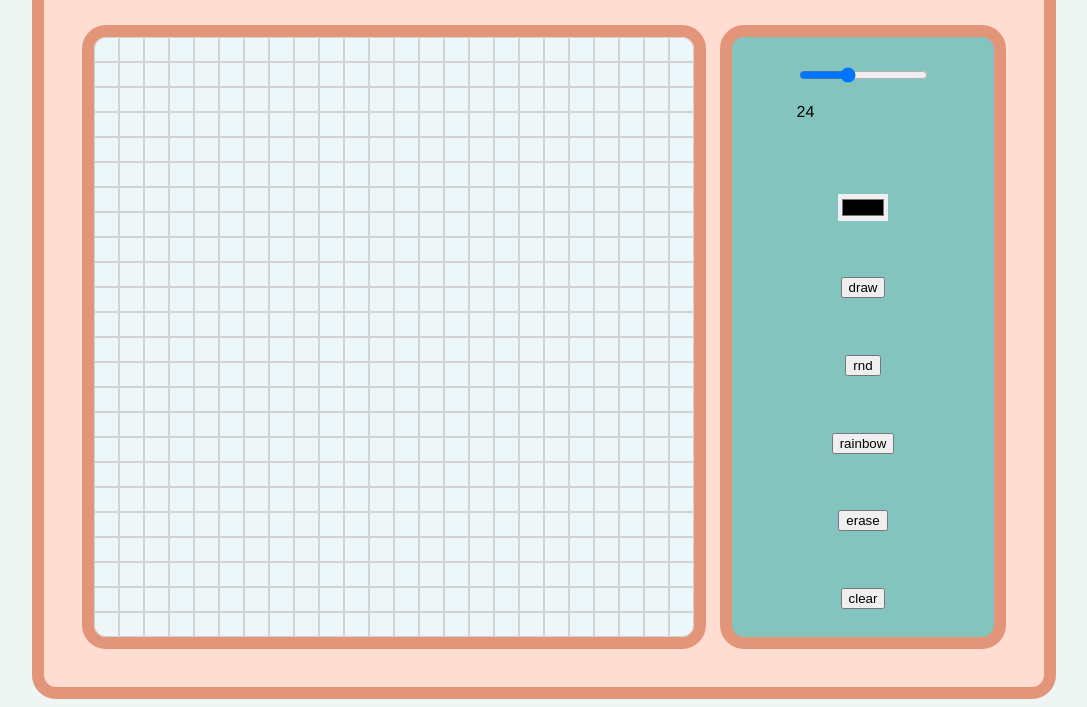
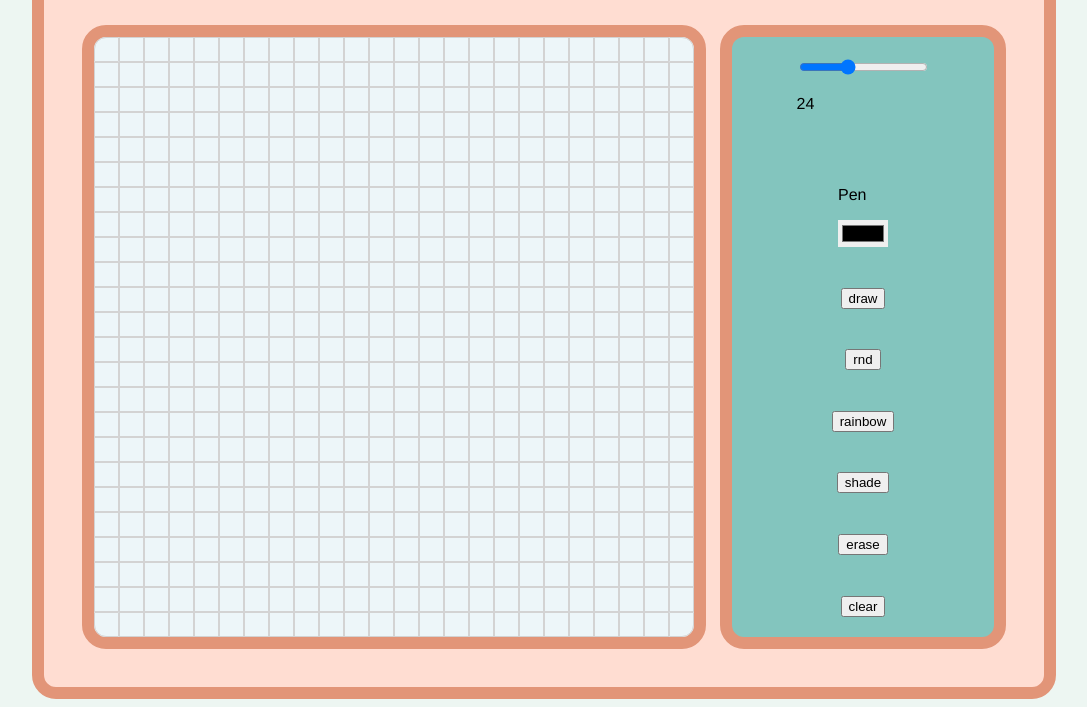
Before and after one commit to q-bckrt/sketch, a plain HTML site: page index.html in a window 1280 px wide. Both pictures are taken after a click on the button "erase". Shown: the part 150-857 px from the top of the page, without its empty margins (96-1183 px from the left). Drawn offline with Linux system fonts and the light colour scheme.

Commit message:
minor refactoring, moved part of the createBoard function to a new one for clarity. Updated Todo, added implementation detail/plans.

```diff
--- a/builder.js
+++ b/builder.js
@@ -5,9 +5,9 @@ let trigger = false;
 let random = false;
 let rainbow = false;
 let mode = "black";
+let bg = "#EDF6F9";
 
 // Set up the menu's buttons
-
 const draw = document.getElementById('pen');
 draw.addEventListener('click', () => {
     mode = "black";
@@ -17,7 +17,7 @@ draw.addEventListener('click', () => {
 
 const erase = document.getElementById('eraser');
 erase.addEventListener('click', () => {
-    mode = "#EDF6F9";
+    mode = bg;
     random = false;
     rainbow = false;
 })
@@ -60,20 +60,14 @@ slider.addEventListener('mousemove', () => {
     val.innerHTML = slider.value;
 })
 
-// Set up color's picker
+// Set up pen color picker
 const picker = document.getElementById("picker");
 picker.addEventListener("input", () => {
     mode = event.target.value;
 })
 
 // Generates the drawing board.
-function createBoard(boardResolution) {
-    const board = document.createElement('div');
-    const frame = document.querySelector('.frame');
-    const menu = document.querySelector('.menu');
-
-    board.classList.add('board');
-
+function populateBoard(board, boardResolution) {
     for (let i = 0; i < boardResolution; i++) {
         const row = document.createElement('div');
         row.classList.add('row')
@@ -98,6 +92,18 @@ function createBoard(boardResolution) {
         if (i == boardResolution - 1) {roundCorners(row, "last")};
         board.appendChild(row);
     }
+}
+
+
+function createBoard(boardResolution) {
+    const board = document.createElement('div');
+    const frame = document.querySelector('.frame');
+    const menu = document.querySelector('.menu');
+
+    board.classList.add('board');
+
+    populateBoard(board, boardResolution);
+
     frame.insertBefore(board, menu);
 }
 
--- a/index.html
+++ b/index.html
@@ -16,11 +16,13 @@
                 <p class="sizeValue">24</p>
             </div>
             <div>
+                <p>Pen</p>
                 <input type="color" class="color-picker" id="picker">
             </div>
             <div><button id="pen">draw</button></div>
             <div><button id="rnd">rnd</button></div>
             <div><button id="rnb">rainbow</button></div>
+            <div><button id="shade">shade</button></div>
             <div><button id="eraser">erase</button></div>
             <div><button id="clear">clear</button></div>
         </div>
--- a/style.css
+++ b/style.css
@@ -9,7 +9,7 @@ h1 {
     margin: 0px;
 }
 
-body{
+body {
 	font-family: Helvetica, Arial, sans-serif;
     background-color: #EDF6F2;
 }
```
Also changed, not shown: 1 other file.
